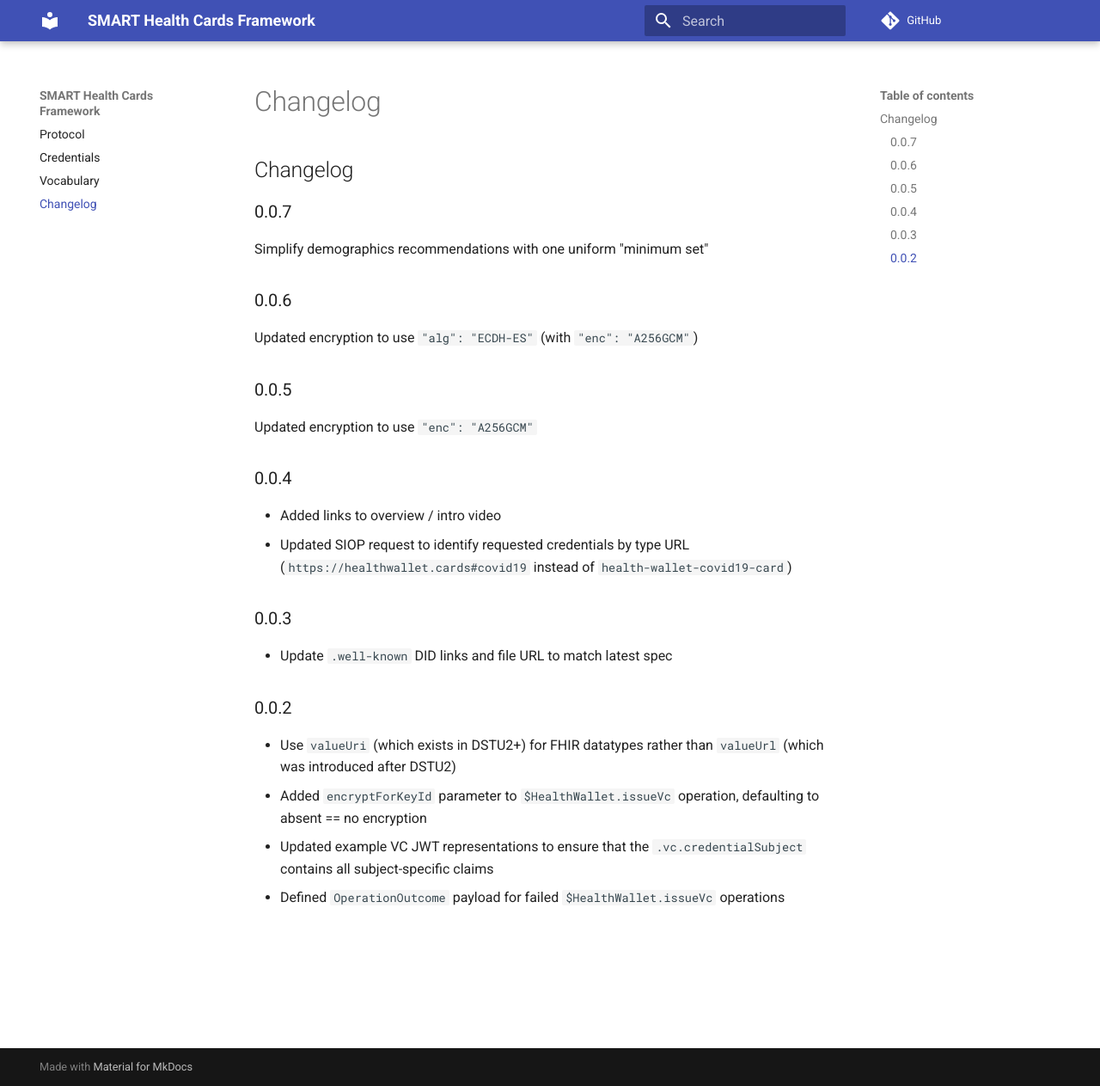
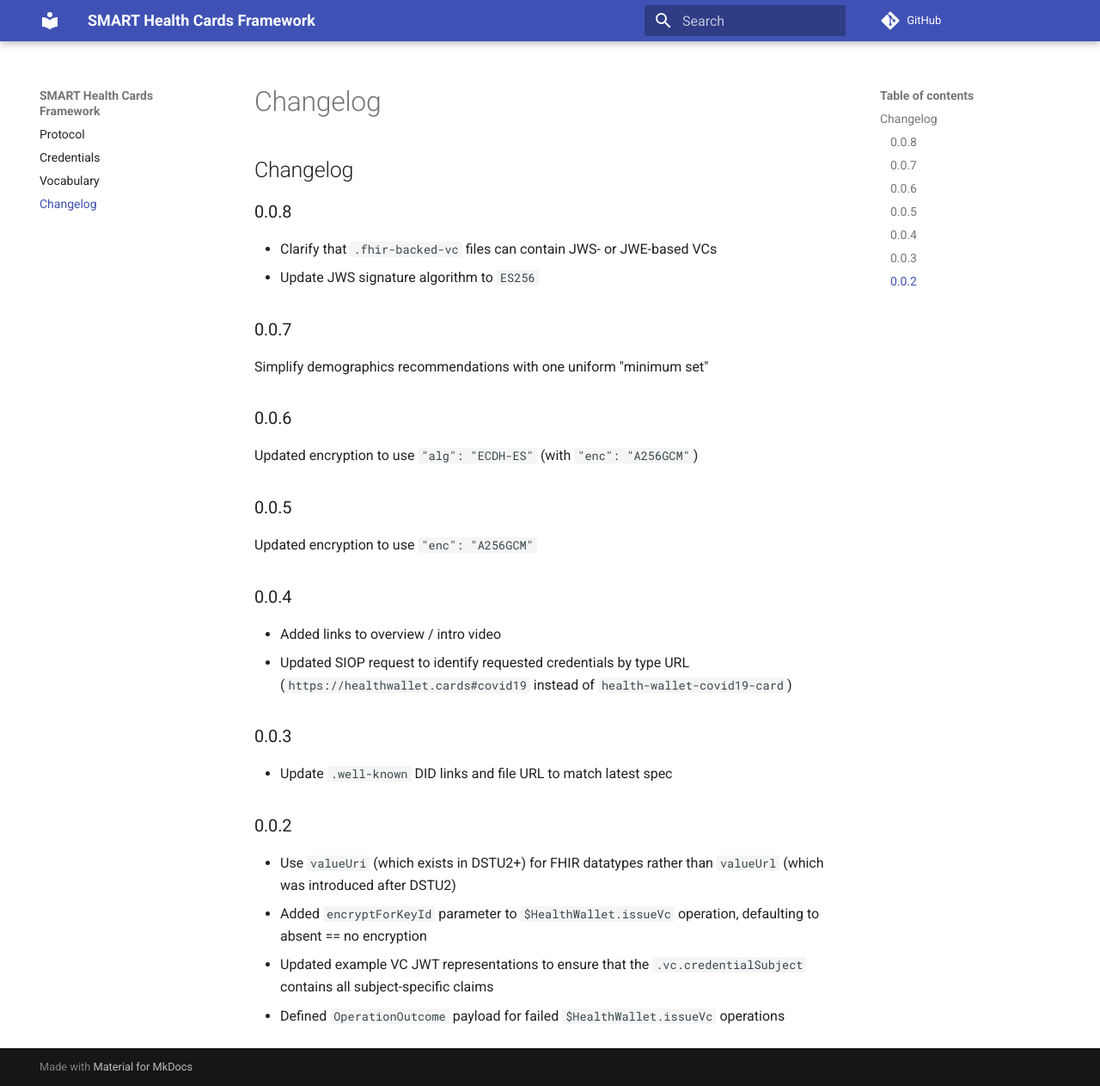
Before and after one commit to smart-on-fhir/health-cards, an MkDocs documentation site: the page built from docs/changelog.md, in a window 1280 px wide and 1263 px high. Shown: the whole window at 86% size. Built offline with MkDocs 1.6.1 and Material for MkDocs 9.7.7, drawn with Linux system fonts in a browser that asks for light colours; comment, search, counter and statistics services are not loaded.

Commit message:
Update changelog.md

```diff
--- a/docs/changelog.md
+++ b/docs/changelog.md
@@ -1,4 +1,9 @@
 # Changelog
+
+## 0.0.8
+
+* Clarify that `.fhir-backed-vc` files can contain JWS- or JWE-based VCs
+* Update JWS signature algorithm to `ES256`
 
 ## 0.0.7
 
```
